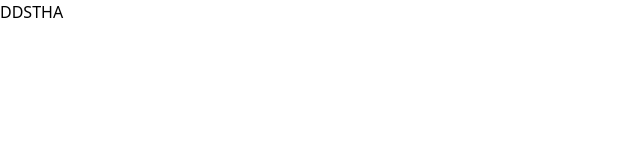
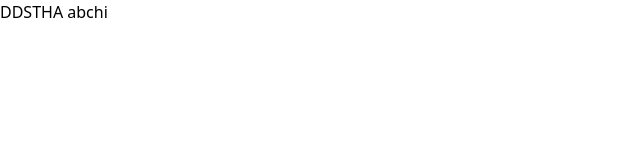
Before and after one commit to Vedansh-017/PlusOne, a React (Vite) app in the folder client/: page / in a window 1280 px wide. Shown: the top 160 px of the page, without its empty margins (0-640 px from the left). Built offline with nearby package versions, Linux system fonts and the light colour scheme.

Commit message:
Add 'abchi' to the App component

```diff
--- a/client/src/App.jsx
+++ b/client/src/App.jsx
@@ -4,6 +4,7 @@ const App = () => {
   return (
     <div>
       DDSTHA
+      abchi
     </div>
   )
 }
```
